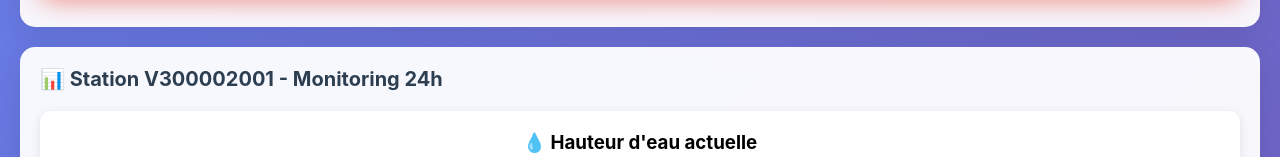
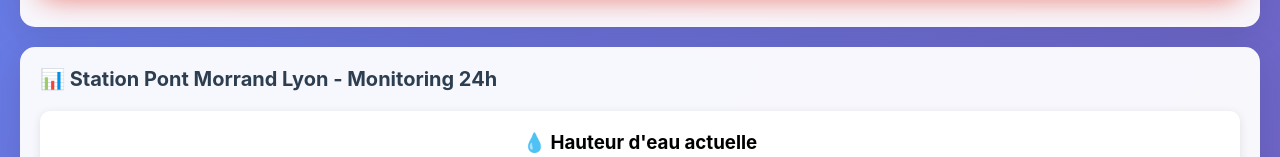
Before and after one commit to Lil69006/patrouilleur-digues, a plain HTML site: page index.html in a window 1280 px wide. Shown: the part 258-415 px from the top of the page. Drawn offline with Linux system fonts and the light colour scheme; no server answers.

Commit message:
Update index.html

```diff
--- a/index.html
+++ b/index.html
@@ -216,7 +216,7 @@
 
         <!-- Monitoring Station V300002001 -->
         <div class="section">
-            <h2>📊 Station V300002001 - Monitoring 24h</h2>
+            <h2>📊 Station Pont Morrand Lyon - Monitoring 24h</h2>
 
             <div class="water-level">
                 <div style="text-align: center;">
```
